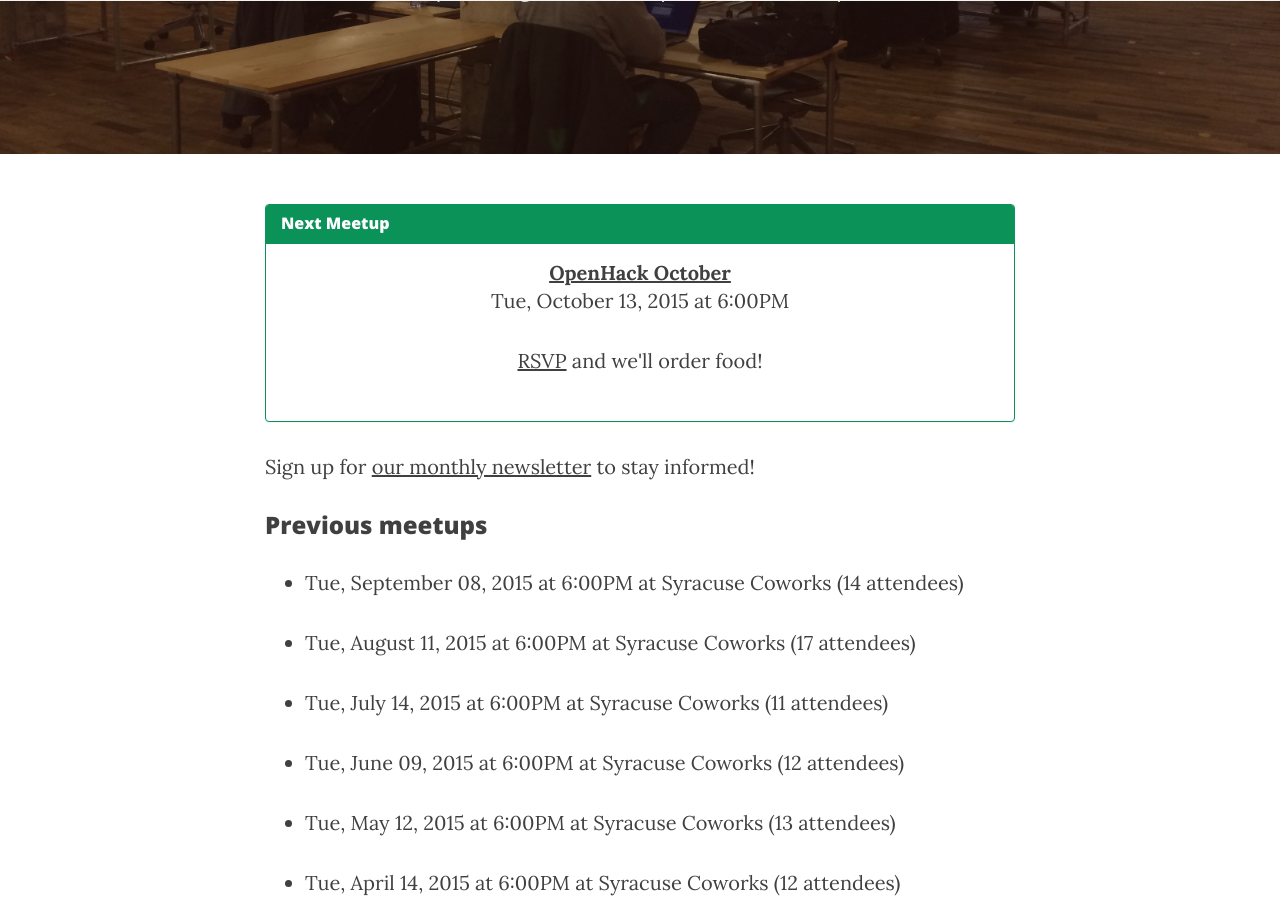
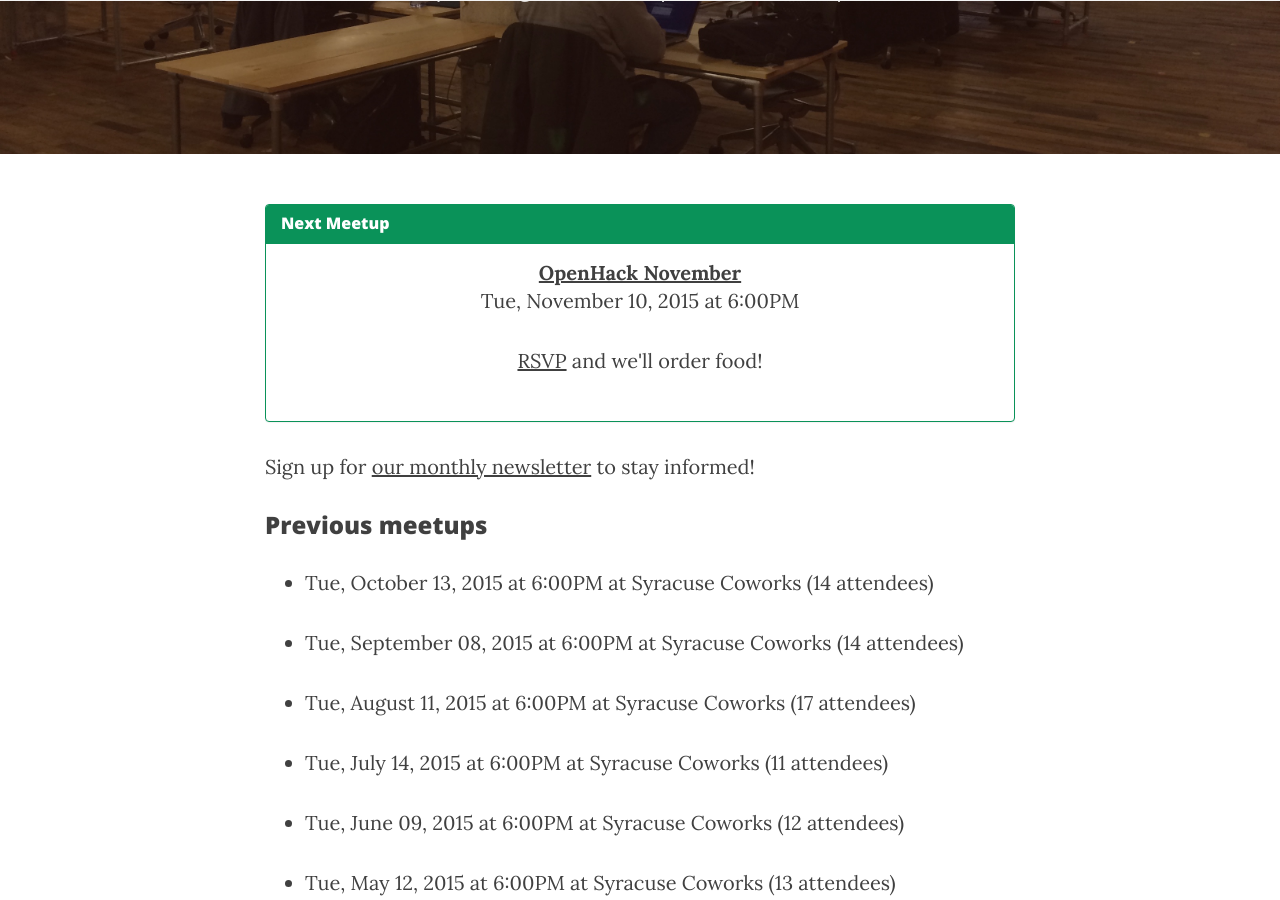
Before and after one commit to syracuseio/openhacksyr.github.io, a Jekyll site: the page built from events.md, in a window 1280 px wide and 900 px high, scrolled down 302 px. Built offline with Jekyll 4.4.1, drawn with Linux system fonts in a browser that asks for light colours; nearby versions of some CDN libraries.

Commit message:
Add November event

```diff
--- a/_data/events.yaml
+++ b/_data/events.yaml
@@ -1,8 +1,13 @@
 ---
+- name: OpenHack November
+  date: 10-11-2015 at 6pm
+  location: coworks
+  rsvp_link: http://nextplex.com/syracuse-ny/groups/openhack-syracuse/events/33763-openhack-november
 - name: OpenHack October
   date: 13-10-2015 at 6pm
   location: coworks
   rsvp_link: http://nextplex.com/syracuse-ny/calendar/events/33075-openhack-october
+  attendees: 14
 - name: OpenHack September
   date: 08-09-2015 at 6pm
   location: coworks
```
